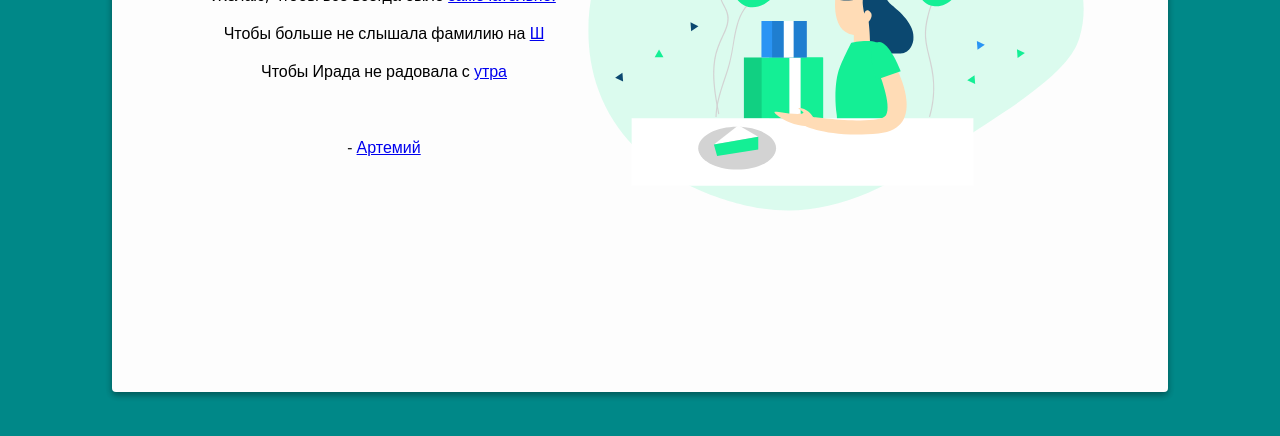
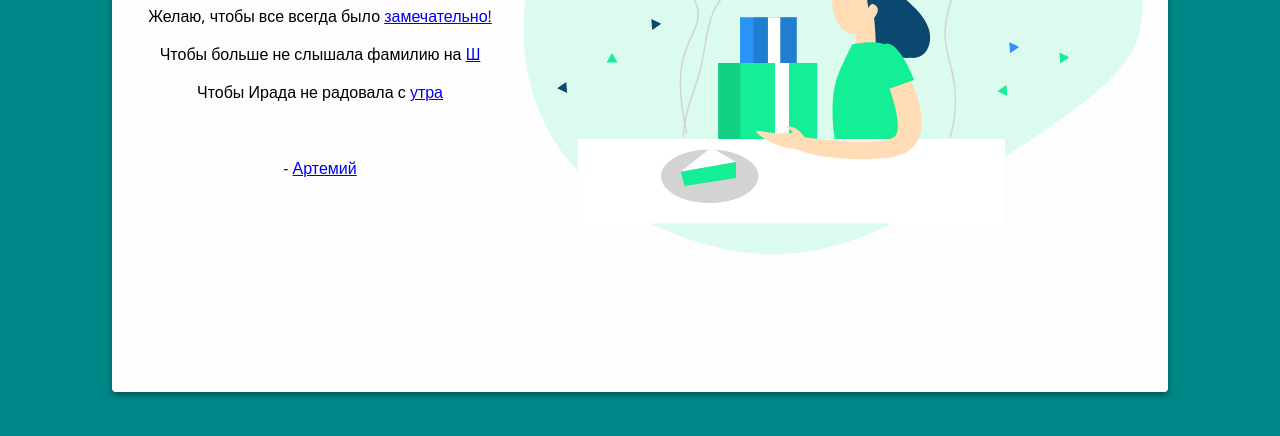
Before and after one commit to FedotovArtemii/HBD4Ol, a plain HTML site: page index.html in a window 1280 px wide. Shown: the part 364-800 px from the top of the page. Drawn offline with nearby package versions, Linux system fonts and the light colour scheme.

Commit message:
Update Styles.css

```diff
--- a/Styles.css
+++ b/Styles.css
@@ -34,7 +34,7 @@ body {
     }
     .card img.birthday {
         width: 100%;
-        max-width: 40vw;
+        max-width: 50vw;
         max-height: unset;
     }
 }
@@ -51,7 +51,7 @@ body {
 }
 
 img.birthday {
-    max-height: 50vh;
+    max-height: 40vh;
 }
 
 .text {
```
